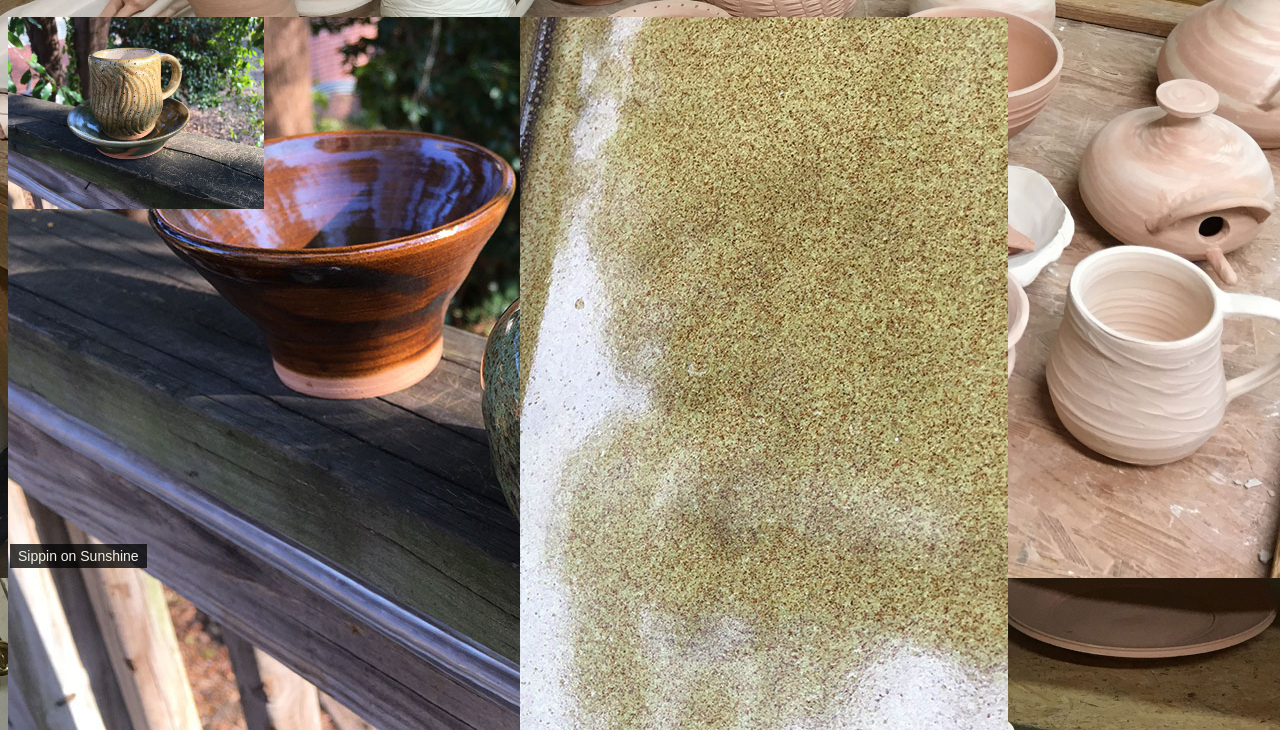
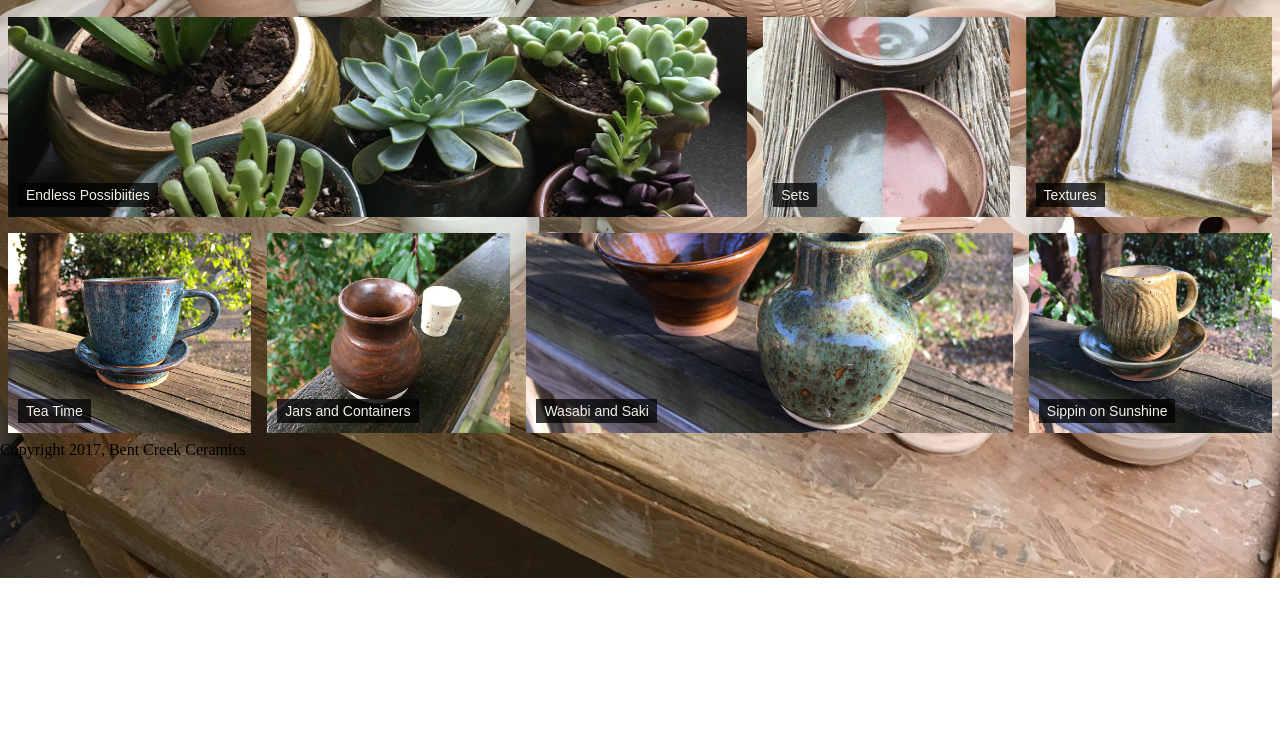
Before and after one commit to shaunhailey/week-one-project, a plain HTML site: page index.html in a window 1280 px wide. Shown: the part 222-952 px from the top of the page. After the commit the page ends 800 px from the top, so only its background shows below. Drawn offline with Linux system fonts and the light colour scheme; files that its build step writes are made by us from their sources; files whose address does not match are found by name.

Commit message:
progress with Jasons assistance

```diff
--- a/index.html
+++ b/index.html
@@ -6,22 +6,17 @@
   <head>
     <meta charset="utf-8">
     <link href="https://fonts.googleapis.com/css?family=Merriweather:300,300i,400,400i,700|Roboto:300,300i,400,400i" rel="stylesheet">
-
     <title>Bent Creek Ceramics</title>
-    <meta name="description" content=>
-    <meta name=content=>
-
-    <link rel="stylesheet" href="/Users/shaunhailey/documents/week-one-project/styles.css">
-
+    <link rel="stylesheet" href="styles.css">
   <body>
     <header>
-      <img src="/Users/shaunhailey/documents/week-one-project/optimized/bent-creek-logo.png" alt="logo">
+      <img src="optimized/bent-creek-logo.png" alt="logo">
 
       <nav class="menu">
         <ul>
-         <li><a href="#">Home</a></li>
-         <li><a href="#">About</a></li>
-         <li><a href="#">Newsletter</a></li>
+         <li><a href="index.html">Home</a></li>
+         <li><a href="aboutindex.html">About</a></li>
+         <li><a href="newsindex.html">Newsletter</a></li>
         </ul>
       </nav>
     </header>
@@ -31,49 +26,33 @@
 
     <div class="Main">
       <section>
-
-
+        <div class="row">
           <div class="module1">
-          <img src="/Users/shaunhailey/documents/week-one-project/optimized/product-1.jpg" alt="product-1">
             <h3>Endless Possibiities</h3>
           </div>
           <div class="module2">
-          <img src="/Users/shaunhailey/documents/week-one-project/optimized/product-2.jpg" alt="product-2">
             <h3>Sets</h3>
           </div>
           <div class="module3">
-          <img src="/Users/shaunhailey/documents/week-one-project/optimized/product-3.jpg" alt="product-3">
             <h3>Textures</h3>
           </div>
+        </div>
+        <div class="row">
           <div class="module4">
-          <img src="/Users/shaunhailey/documents/week-one-project/optimized/product-4.jpg" alt="product-4">
             <h3>Tea Time</h3>
           </div>
           <div class="module5">
-          <img src="/Users/shaunhailey/documents/week-one-project/optimized/product-5.jpg" alt="product-5">
             <h3>Jars and Containers</h3>
           </div>
           <div class="module6">
-          <img src="/Users/shaunhailey/documents/week-one-project/optimized/product-6.jpg" alt="product-6">
             <h3>Wasabi and Saki</h3>
           </div>
           <div class="module7">
-          <img src="/Users/shaunhailey/documents/week-one-project/optimized/product-7.jpg" alt="product-7">
             <h3>Sippin on Sunshine</h3>
+          </div>
         </div>
       </section>
     </div>
-
-
-
-
-
     <footer>Copyright 2017, Bent Creek Ceramics</footer>
-
-
   </body>
-
-
-
-
 </html>
--- a/styles.css
+++ b/styles.css
@@ -22,6 +22,7 @@ Input Border Bottom (Focus): #967343 /*
 
 body {
   background-color: #F2F1E8;
+  margin: 0;
 }
 
 h1, h2 {
@@ -40,6 +41,7 @@ header {
   justify-content: space-around;
   width: 500%;
   color: #2B2F26;
+  list-style: none;
 }
 
 li > a {
@@ -47,38 +49,58 @@ li > a {
   text-decoration: none;
 }
 
-section {
-  display: flex;
+section .row {
+ display: flex;
 }
 
-.module1, .module2, .module3, .module4, .module5, .module6, .module7 > img {
+.module1,
+.module2,
+.module3,
+.module4,
+.module5,
+.module6,
+.module7 {
+  position: relative;
   background-size: cover;
-  position: absolute;
-  width: inherit;
-  height: auto;
-  display: flex;
-  overflow: hidden;
-
+  background-position: center;
+  height: 200px;
+  margin: 0.5em;
 }
 
 .module1 {
-  width: 60%;
+  background-image: url('optimized/product-1.jpg');
+  flex: 3;
 }
 
-.module1, .module2 {
-  width: 20%;
+.module2 {
+  background-image: url('optimized/product-2.jpg');
+  flex: 1;
 }
 
-.module4, .module5, .module7 {
-  width: 20%;
+.module3 {
+  background-image: url('optimized/product-3.jpg');
+  flex: 1;
+}
+
+.module4 {
+  background-image: url('optimized/product-4.jpg');
+  flex: 1;
+}
+
+.module5 {
+  background-image: url('optimized/product-5.jpg');
+  flex: 1;
 }
 
 .module6 {
-  width: 40%;
+  background-image: url('optimized/product-6.jpg');
+  flex: 2;
 }
 
-
-
+.module7 {
+  background-image: url('optimized/product-7.jpg');
+  flex: 1;
+}
 
 
 h3 {
@@ -90,11 +112,9 @@ h3 {
   color: #F2F1E8;
   margin: 0;
   font: 14px Sans-Serif;
-
 }
 
-/*ABOUT PAGE CSS/*
-*/
+/* ABOUT PAGE CSS */
 .About {
   text-align: center;
   padding-left: 10%;
```
Lines whose indentation alone changed are shown as unchanged.
